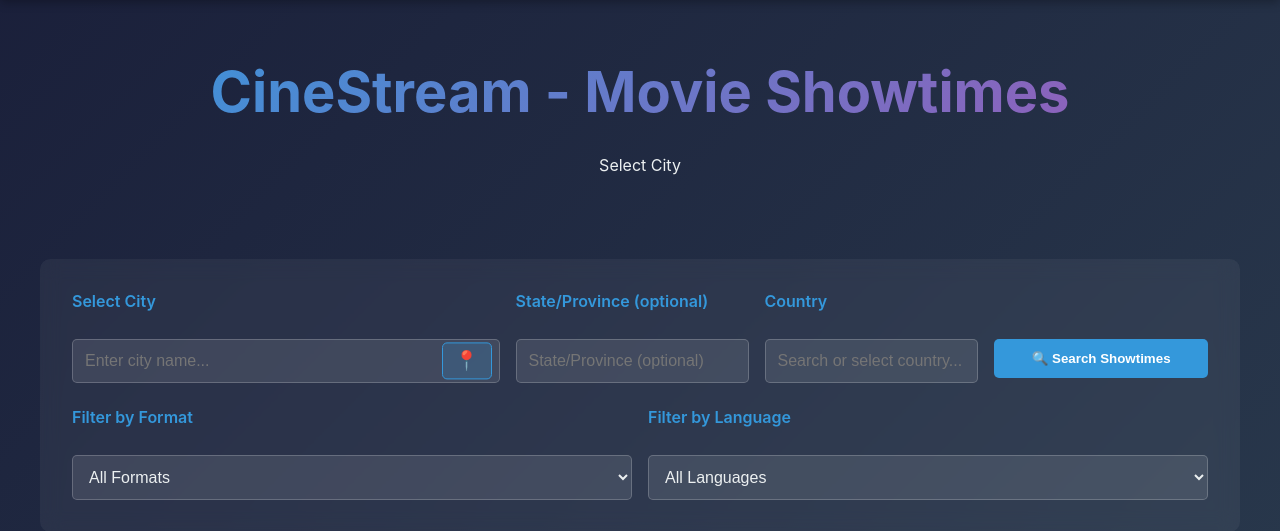
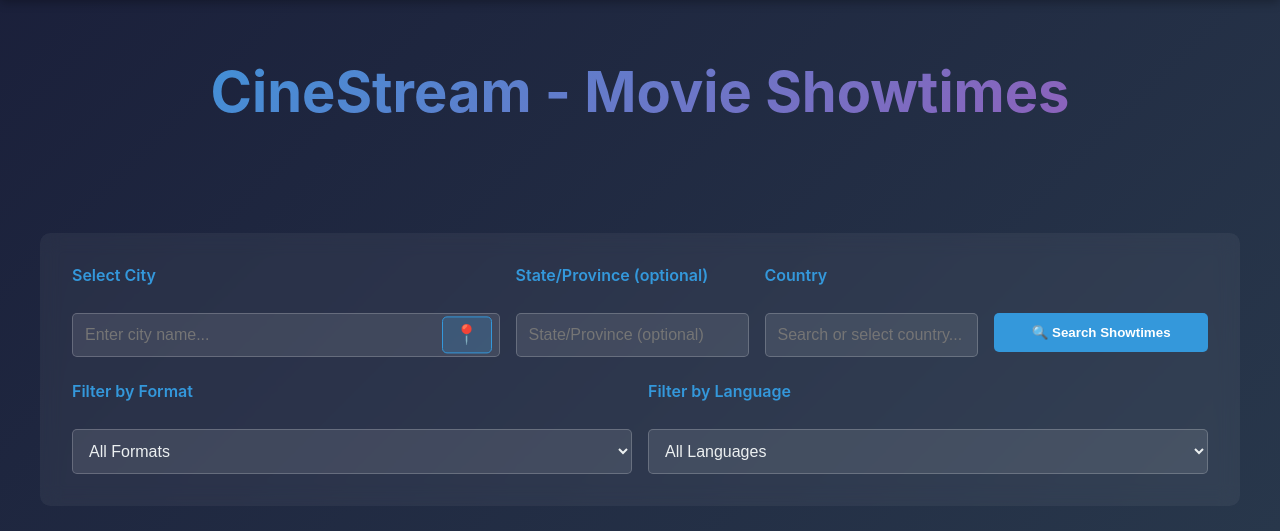
Before and after one commit to alexdon256/CinemaSearch, a Flask app: page / in a window 1280 px wide. Shown: the part 82-613 px from the top of the page. Run offline with Flask 3, Linux system fonts and the light colour scheme; data that the repository does not hold is empty.

Commit message:
Update index.html

```diff
--- a/src/templates/index.html
+++ b/src/templates/index.html
@@ -1585,7 +1585,6 @@
     <main class="container">
         <div class="hero">
             <h1>{{ translations.title }}</h1>
-            <p>{{ translations.select_city }}</p>
         </div>
 
         <div class="filters">
```
